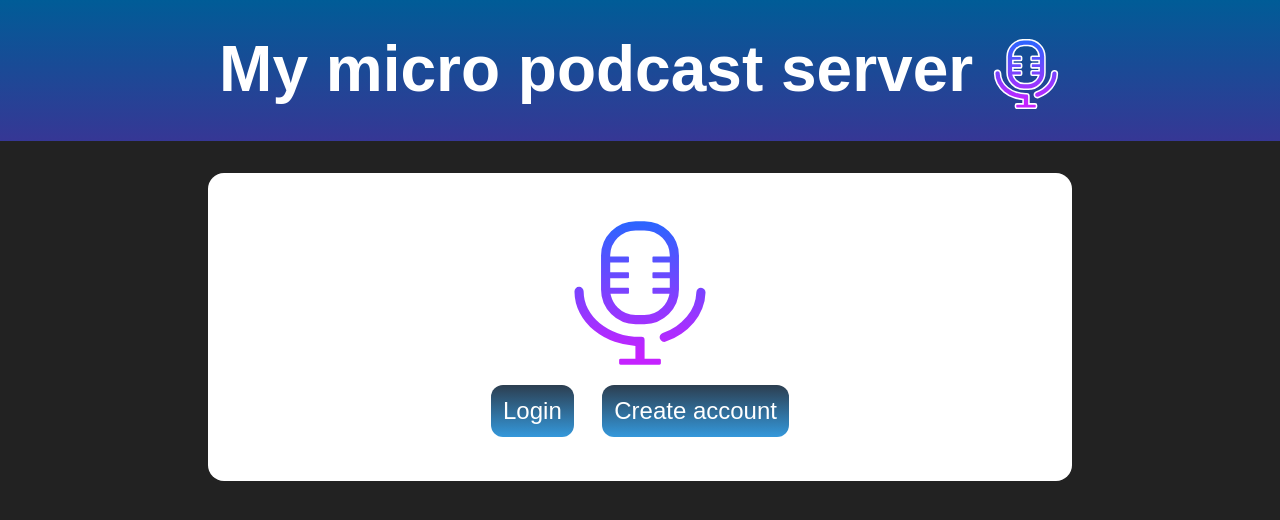
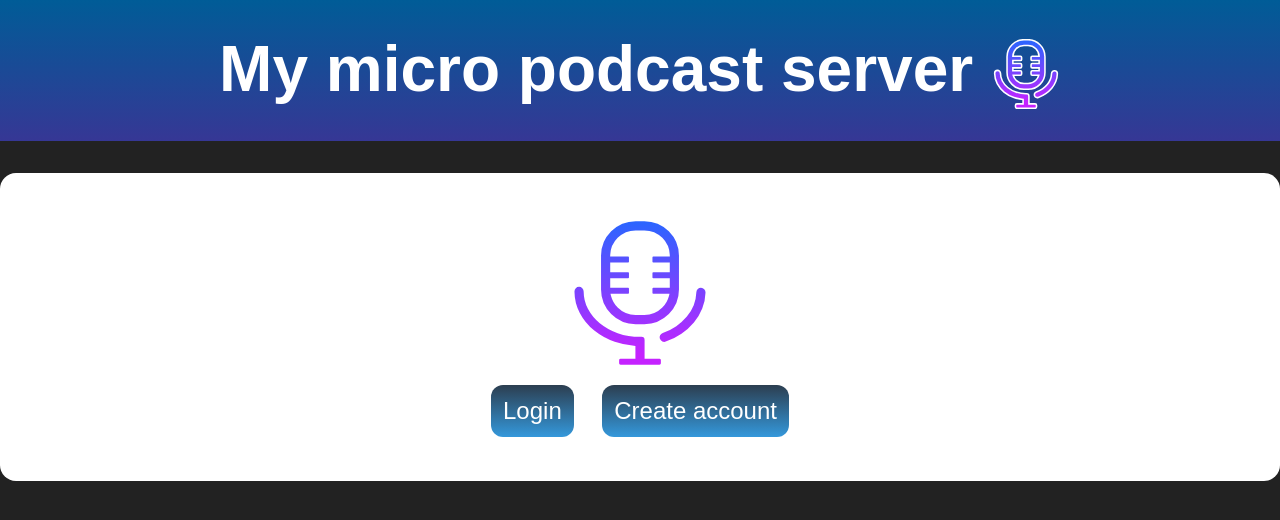
Before and after one commit to kd2org/opodsync, a PHP site: page / in a window 1280 px wide. Shown: the top 520 px of the page. Run offline with PHP 8.4, Linux system fonts and the light colour scheme.

Commit message:
Update style.css
no max-width so that table with feeds lines doesn't overlap page background

```diff
--- a/server/style.css
+++ b/server/style.css
@@ -61,7 +61,6 @@ main {
 	background: #fff;
 	border-radius: 1em;
 	padding: 2em;
-	max-width: 50em;
 	margin: 2rem auto;
 }
 
```
